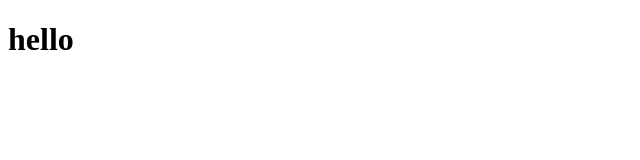
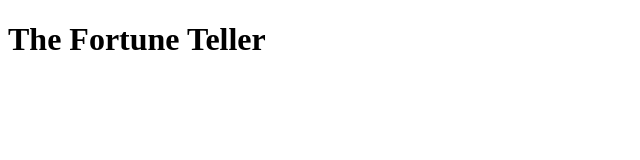
Before and after one commit to hello-world-tech-studios/if-else-js, a plain HTML site: page index.html in a window 1280 px wide. Shown: the whole page, without its empty margins (0-640 px from the left). Drawn offline with Linux system fonts and the light colour scheme.

Commit message:
The fortune teller

```diff
--- a/index.html
+++ b/index.html
@@ -5,6 +5,6 @@
   <script type="text/javascript" src="script.js"></script>
 </head>
 <body>
-  <h1>hello</h1>
+  <h1>The Fortune Teller</h1>
 </body>
 </html>
```
